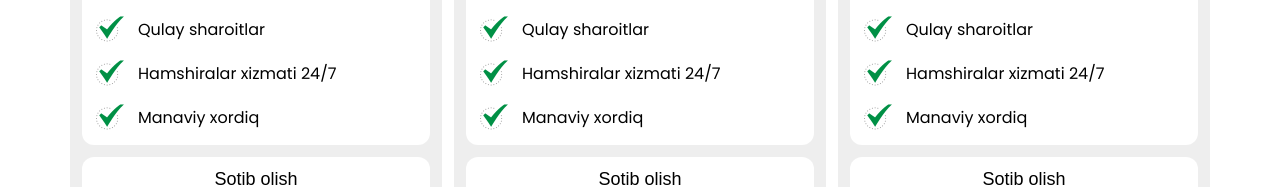
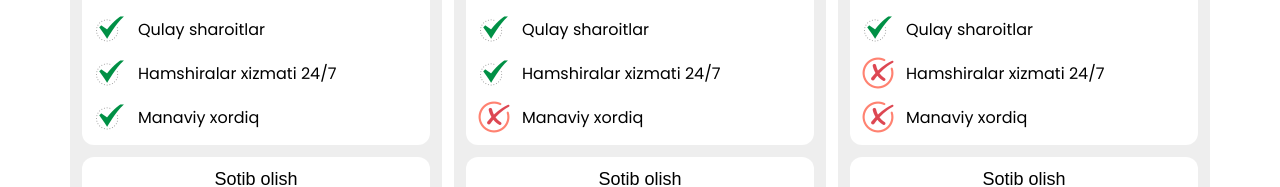
Before and after one commit to jaxongirtoshpolatov/sanatoriya, a React (Create React App) app: page / in a window 1280 px wide. Shown: the part 937-1124 px from the top of the page. Built offline with nearby package versions, Linux system fonts and the light colour scheme.

Commit message:
completed tariffs section

```diff
--- a/src/components/tariffs/tariffs.js
+++ b/src/components/tariffs/tariffs.js
@@ -1,5 +1,6 @@
 import "./tariffs.css";
 import check from "./images/check-mark.png";
+import cross from "./images/cross.png";
 
 const Tariffs = () => {
   return (
@@ -54,7 +55,7 @@ const Tariffs = () => {
                   <p>Hamshiralar xizmati 24/7</p>
                 </li>
                 <li className="option__item d-flex">
-                  <img src={check} alt="check icon" />
+                  <img src={cross} alt="check icon" />
                   <p>Manaviy xordiq</p>
                 </li>
               </ul>
@@ -77,11 +78,11 @@ const Tariffs = () => {
                   <p>Qulay sharoitlar</p>
                 </li>
                 <li className="option__item d-flex">
-                  <img src={check} alt="check icon" />
+                  <img src={cross} alt="check icon" />
                   <p>Hamshiralar xizmati 24/7</p>
                 </li>
                 <li className="option__item d-flex">
-                  <img src={check} alt="check icon" />
+                  <img src={cross} alt="check icon" />
                   <p>Manaviy xordiq</p>
                 </li>
               </ul>
```
Also changed, not shown: src/components/tariffs/images/cross.png (added).
